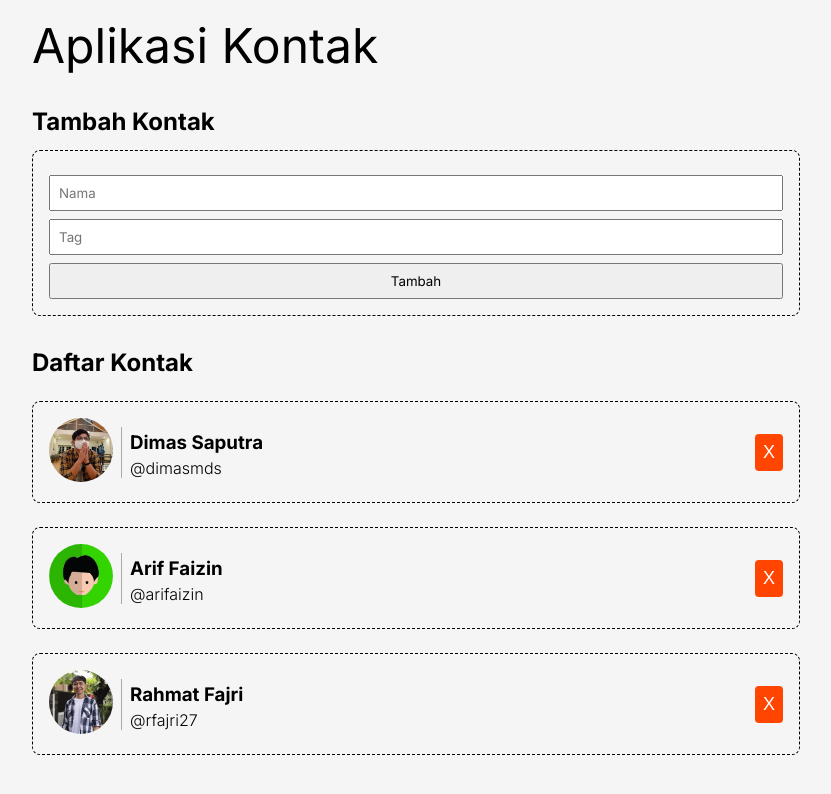
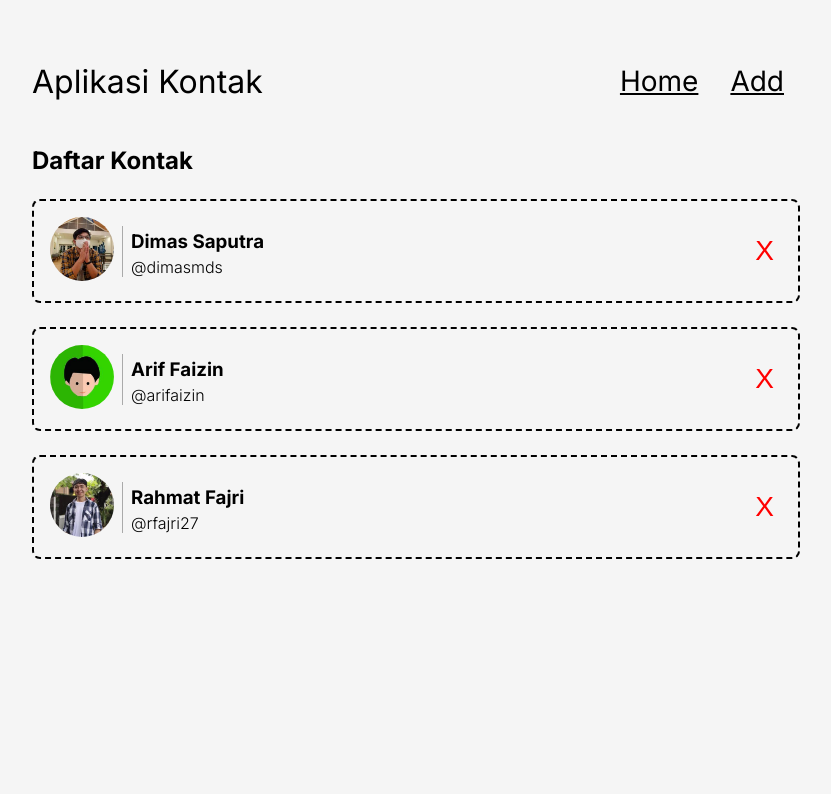
Before and after one commit to rbyrndi/contacts-app-v19, a React (Vite) app in the folder contacts-app/: page / in a window 1280 px wide. Shown: the top 794 px of the page, without its empty margins (224-1055 px from the left). Built offline with nearby package versions, Linux system fonts and the light colour scheme.

Commit message:
feat: implement routing and add contact management features

```diff
--- a/contacts-app/package.json
+++ b/contacts-app/package.json
@@ -11,7 +11,8 @@
   "dependencies": {
     "joi": "^18.1.2",
     "react": "^19.1.1",
-    "react-dom": "^19.1.1"
+    "react-dom": "^19.1.1",
+    "react-router-dom": "^7.14.1"
   },
   "devDependencies": {
     "@types/react": "^19.1.13",
--- a/contacts-app/src/components/ContactApp.jsx
+++ b/contacts-app/src/components/ContactApp.jsx
@@ -1,51 +1,25 @@
 import React from 'react';
-import ContactList from './ContactList';
-import { getData } from '../utils/data';
-import ContactInput from './ContactInput';
+import { Route, Routes } from 'react-router-dom';
+import Navigation from './Navigation';
+import HomePage from '../pages/HomePage';
+import AddPage from '../pages/AddPage';
 
-class ContactApp extends React.Component {
-  constructor(props) {
-    super(props);
-    this.state = {
-      contacts: getData(),
-    }
 
-    this.onDeleteHandler = this.onDeleteHandler.bind(this);
-    this.onAddContactHandler = this.onAddContactHandler.bind(this);
-  }
-
-  onDeleteHandler(id) {
-    const contacts = this.state.contacts.filter(contact => contact.id !== id);
-    this.setState({ contacts });
-  }
-
-  onAddContactHandler({ name, tag }) {
-    this.setState((prevState) => {
-      return {
-        contacts: [
-          ...prevState.contacts,
-          {
-            id: +new Date(),
-            name,
-            tag,
-            imageUrl: '/images/default.jpg',
-          }
-        ]
-      }
-    });
-  }
-
-  render() {
-    return (
-      <div className="contact-app">
+function ContactApp() {
+  return (
+    <div className="contact-app">
+      <header className='contact-app__header'>
         <h1>Aplikasi Kontak</h1>
-        <h2>Tambah Kontak</h2>
-        <ContactInput addContact={this.onAddContactHandler} />
-        <h2>Daftar Kontak</h2>
-        <ContactList contacts={this.state.contacts} onDelete={this.onDeleteHandler} />
-      </div>
-    );
-  }
+        <Navigation />
+      </header>
+      <main>
+        <Routes>
+          <Route path="/" element={<HomePage />} />
+          <Route path="/add" element={<AddPage />} />
+        </Routes>
+      </main>
+    </div>
+  );
 }
 
 export default ContactApp;
--- a/contacts-app/src/components/ContactInput.jsx
+++ b/contacts-app/src/components/ContactInput.jsx
@@ -46,7 +46,17 @@ class ContactInput extends React.Component {
     event.preventDefault();
 
     const { addContact } = this.state.validatedProps;
-    addContact(this.state);
+    addContact({
+      name: this.state.name,
+      tag: this.state.tag,
+    });
+
+    this.setState(() => {
+      return {
+        name: '',
+        tag: '',
+      }
+    });
   }
 
   render() {
--- /dev/null
+++ b/contacts-app/src/components/Navigation.jsx
@@ -0,0 +1,15 @@
+import React from 'react';
+import { Link } from 'react-router-dom';
+
+function Navigation() {
+    return (
+        <nav className="navigation">
+            <ul>
+                <li><Link to="/">Home</Link></li>
+                <li><Link to="/add">Add</Link></li>
+            </ul>
+        </nav>
+    );
+}
+
+export default Navigation;
--- a/contacts-app/src/index.jsx
+++ b/contacts-app/src/index.jsx
@@ -1,9 +1,14 @@
 import React from 'react';
 import { createRoot } from 'react-dom/client';
 import ContactApp from './components/ContactApp';
+import { BrowserRouter } from 'react-router-dom';
 
 // styling
 import './styles/style.css';
 
 const root = createRoot(document.getElementById('root'));
-root.render(<ContactApp />);
+root.render(
+    <BrowserRouter>
+        <ContactApp />
+    </BrowserRouter>
+);
--- /dev/null
+++ b/contacts-app/src/pages/AddPage.jsx
@@ -0,0 +1,18 @@
+import React from 'react';
+import { addContact } from '../utils/data';
+import ContactInput from '../components/ContactInput';
+
+function AddPage() {
+    function onAddContactHandler(contact) {
+        addContact(contact)
+    }
+
+    return (
+        <section>
+            <h2>Tambah kontak</h2>
+            <ContactInput addContact={onAddContactHandler} />
+        </section>
+    )
+}
+
+export default AddPage;
--- /dev/null
+++ b/contacts-app/src/pages/HomePage.jsx
@@ -0,0 +1,37 @@
+import React from 'react';
+import ContactList from '../components/ContactList';
+import { deleteContact, getContacts } from '../utils/data';
+
+class HomePage extends React.Component {
+    constructor(props) {
+        super(props);
+
+        this.state = {
+            contacts: getContacts()
+        }
+
+        this.onDeleteHandler = this.onDeleteHandler.bind(this);
+    }
+
+    onDeleteHandler(id) {
+        deleteContact(id);
+
+        // update the contact state from data.js
+        this.setState(() => {
+            return {
+                contacts: getContacts(),
+            }
+        });
+    }
+
+    render() {
+        return (
+            <section>
+                <h2>Daftar Kontak</h2>
+                <ContactList contacts={this.state.contacts} onDelete={this.onDeleteHandler} />
+            </section>
+        )
+    }
+}
+
+export default HomePage;
--- a/contacts-app/src/styles/style.css
+++ b/contacts-app/src/styles/style.css
@@ -17,23 +17,39 @@
   max-width: 800px;
   margin: 0 auto;
   padding: 16px;
-
 }
 
- .contact-app  h1 {
+.contact-app__header {
+  display: flex;
+  align-items: center;
+  padding: 32px 0;
+}
+
+.contact-app__header h1 {
   font-weight: normal;
-  font-size: 48px;
-  margin-bottom: 32px;
+  font-size: 32px;
+  flex: 1;
+}
+
+.navigation ul li {
+  display: inline-block;
+  padding: 16px;
+}
+
+.navigation ul li a {
+  font-size: 28px;
+  color: black;
 }
 
 .contact-item {
   display: flex;
   align-items: center;
   margin: 24px 0;
-  border: 1px dashed black;
+  border: 2px dashed black;
   padding: 16px;
   border-radius: 8px;
 }
+
 
 .contact-item__image img {
   width: 64px;
@@ -57,16 +73,16 @@
 
 .contact-item__delete {
   padding: 8px;
-  font-size: 18px;
-  background-color: orangered;
-  color: white;
+  font-size: 28px;
+  color: red;
+  background-color: transparent;
   border: 0;
   border-radius: 4px;
   cursor: pointer;
 }
 
 .contact-input {
-  border: 1px dashed black;
+  border: 2px dashed black;
   padding: 16px;
   margin: 14px 0;
   border-radius: 8px;
@@ -86,3 +102,14 @@
   padding: 8px;
   font-family: 'Inter', sans-serif;
 }
+
+.search-bar {
+  display: block;
+  width: 100%;
+  margin: 16px 0;
+  padding: 12px;
+  background-color: transparent;
+  font-family: 'Inter', sans-serif;
+  border: 2px dashed black;
+  border-radius: 4px;
+}
--- a/contacts-app/src/utils/data.js
+++ b/contacts-app/src/utils/data.js
@@ -1,5 +1,4 @@
-const getData = () => {
-  return [
+let contacts = [
   {
     id: 1,
     name: 'Dimas Saputra',
@@ -18,7 +17,18 @@ const getData = () => {
     tag: 'rfajri27',
     imageUrl: '/images/rfajri27.jpeg',
   },
-  ];
+]
+
+function getContacts() {
+  return contacts;
 }
 
- export { getData };
+function addContact(contact) {
+  contacts = [...contacts, { id: +new Date(), imageUrl: '/images/default.jpg', ...contact }];
+}
+
+function deleteContact(id) {
+  contacts = contacts.filter((contact) => contact.id !== id);
+}
+
+export { getContacts, addContact, deleteContact };
--- a/contacts-app/src/utils/validation.js
+++ b/contacts-app/src/utils/validation.js
@@ -3,7 +3,7 @@ export function validateProps(schema, props, componentName) {
 
     if (validationResult.error) {
         const { details } = validationResult.error;
-        details.forEach((detail) => console.warn(`[${componentName}] Validation error: ${error.message}`));
+        details.forEach((detail) => console.warn(`[${componentName}] Validation error: ${detail.message}`));
     }
 
     return validationResult.value;
```
Also changed, not shown: 1 other file (tests, documents, lock files or other folders). Lines whose indentation alone changed are shown as unchanged.
